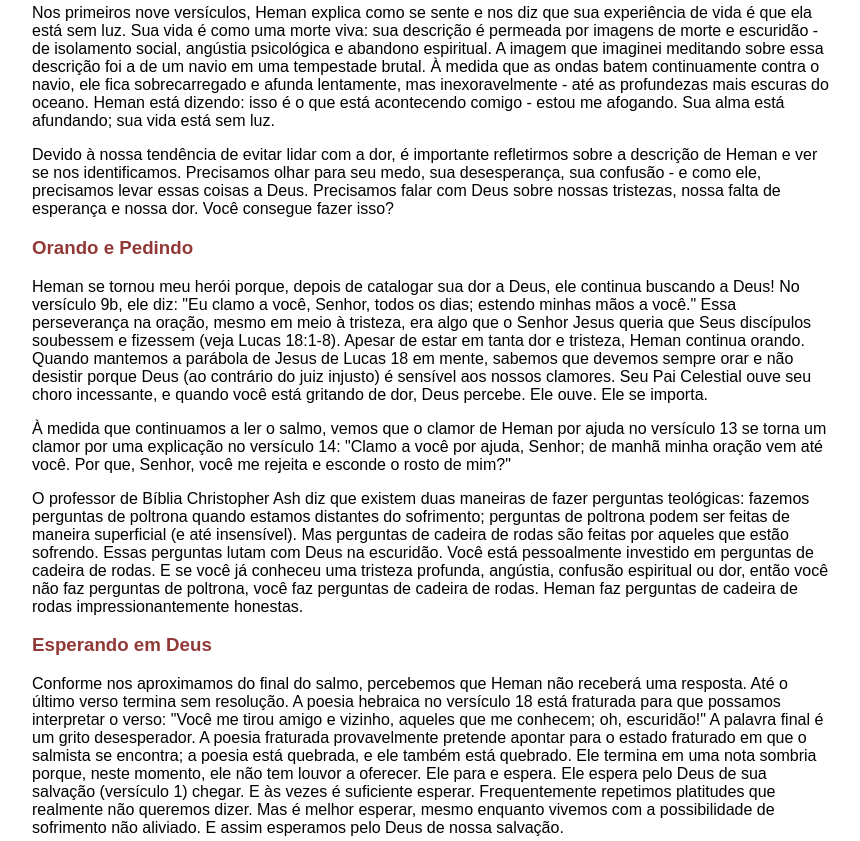
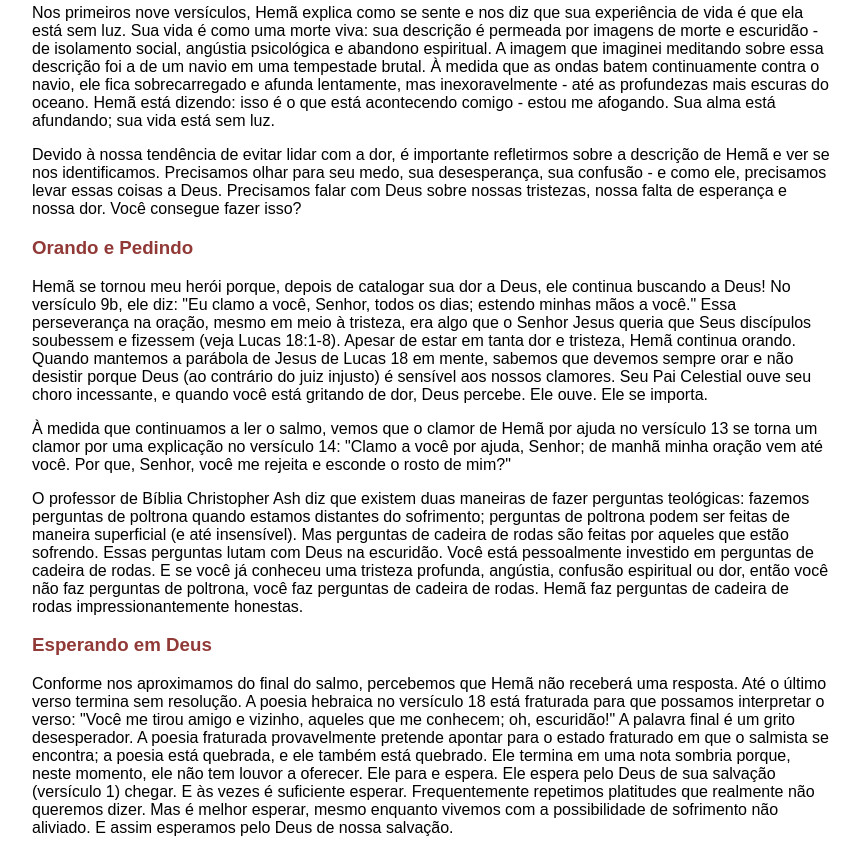
Before and after one commit to amigosnador/amigosnador.github.io, a plain HTML site: page blog/depressao/perseverando_atraves_da_tristeza_em_oracao.html in a window 1280 px wide. Shown: the part 553-1394 px from the top of the page, without its empty margins (208-1068 px from the left). Drawn offline with Linux system fonts and the light colour scheme.

```diff
--- a/blog/depressao/perseverando_atraves_da_tristeza_em_oracao.html
+++ b/blog/depressao/perseverando_atraves_da_tristeza_em_oracao.html
@@ -17,14 +17,14 @@
         <p>É por isso que achei o Salmo 88 tão útil. O Salmo 88 nos ensina como perseverar na oração em meio à tristeza. É uma música que podemos aprender a cantar. Falando do Salmo 88, Derek Kidner diz: "Não há oração mais triste no Saltério. Aqui, como em outros lamentos, a parte do leitor não precisa ser a de espectador, seja qual for seu humor atual, mas a de companheiro em oração às pessoas deprimidas ou excluídas cujo estado de espírito o salmo coloca em palavras: palavras para serem usadas." [1]</p>
         <p>Então, vamos pensar em como essas palavras podem ser colocadas em prática em nossas vidas.</p>
         <h3>Identificando a Dor</h3>
-        <p>Nos primeiros nove versículos, Heman explica como se sente e nos diz que sua experiência de vida é que ela está sem luz. Sua vida é como uma morte viva: sua descrição é permeada por imagens de morte e escuridão - de isolamento social, angústia psicológica e abandono espiritual. A imagem que imaginei meditando sobre essa descrição foi a de um navio em uma tempestade brutal. À medida que as ondas batem continuamente contra o navio, ele fica sobrecarregado e afunda lentamente, mas inexoravelmente - até as profundezas mais escuras do oceano. Heman está dizendo: isso é o que está acontecendo comigo - estou me afogando. Sua alma está afundando; sua vida está sem luz.</p>
-        <p>Devido à nossa tendência de evitar lidar com a dor, é importante refletirmos sobre a descrição de Heman e ver se nos identificamos. Precisamos olhar para seu medo, sua desesperança, sua confusão - e como ele, precisamos levar essas coisas a Deus. Precisamos falar com Deus sobre nossas tristezas, nossa falta de esperança e nossa dor. Você consegue fazer isso?</p>
+        <p>Nos primeiros nove versículos, Hemã explica como se sente e nos diz que sua experiência de vida é que ela está sem luz. Sua vida é como uma morte viva: sua descrição é permeada por imagens de morte e escuridão - de isolamento social, angústia psicológica e abandono espiritual. A imagem que imaginei meditando sobre essa descrição foi a de um navio em uma tempestade brutal. À medida que as ondas batem continuamente contra o navio, ele fica sobrecarregado e afunda lentamente, mas inexoravelmente - até as profundezas mais escuras do oceano. Hemã está dizendo: isso é o que está acontecendo comigo - estou me afogando. Sua alma está afundando; sua vida está sem luz.</p>
+        <p>Devido à nossa tendência de evitar lidar com a dor, é importante refletirmos sobre a descrição de Hemã e ver se nos identificamos. Precisamos olhar para seu medo, sua desesperança, sua confusão - e como ele, precisamos levar essas coisas a Deus. Precisamos falar com Deus sobre nossas tristezas, nossa falta de esperança e nossa dor. Você consegue fazer isso?</p>
         <h3>Orando e Pedindo</h3>
-        <p>Heman se tornou meu herói porque, depois de catalogar sua dor a Deus, ele continua buscando a Deus! No versículo 9b, ele diz: "Eu clamo a você, Senhor, todos os dias; estendo minhas mãos a você." Essa perseverança na oração, mesmo em meio à tristeza, era algo que o Senhor Jesus queria que Seus discípulos soubessem e fizessem (veja Lucas 18:1-8). Apesar de estar em tanta dor e tristeza, Heman continua orando. Quando mantemos a parábola de Jesus de Lucas 18 em mente, sabemos que devemos sempre orar e não desistir porque Deus (ao contrário do juiz injusto) é sensível aos nossos clamores. Seu Pai Celestial ouve seu choro incessante, e quando você está gritando de dor, Deus percebe. Ele ouve. Ele se importa.</p>
-        <p>À medida que continuamos a ler o salmo, vemos que o clamor de Heman por ajuda no versículo 13 se torna um clamor por uma explicação no versículo 14: "Clamo a você por ajuda, Senhor; de manhã minha oração vem até você. Por que, Senhor, você me rejeita e esconde o rosto de mim?"</p>
-        <p>O professor de Bíblia Christopher Ash diz que existem duas maneiras de fazer perguntas teológicas: fazemos perguntas de poltrona quando estamos distantes do sofrimento; perguntas de poltrona podem ser feitas de maneira superficial (e até insensível). Mas perguntas de cadeira de rodas são feitas por aqueles que estão sofrendo. Essas perguntas lutam com Deus na escuridão. Você está pessoalmente investido em perguntas de cadeira de rodas. E se você já conheceu uma tristeza profunda, angústia, confusão espiritual ou dor, então você não faz perguntas de poltrona, você faz perguntas de cadeira de rodas. Heman faz perguntas de cadeira de rodas impressionantemente honestas.</p>
+        <p>Hemã se tornou meu herói porque, depois de catalogar sua dor a Deus, ele continua buscando a Deus! No versículo 9b, ele diz: "Eu clamo a você, Senhor, todos os dias; estendo minhas mãos a você." Essa perseverança na oração, mesmo em meio à tristeza, era algo que o Senhor Jesus queria que Seus discípulos soubessem e fizessem (veja Lucas 18:1-8). Apesar de estar em tanta dor e tristeza, Hemã continua orando. Quando mantemos a parábola de Jesus de Lucas 18 em mente, sabemos que devemos sempre orar e não desistir porque Deus (ao contrário do juiz injusto) é sensível aos nossos clamores. Seu Pai Celestial ouve seu choro incessante, e quando você está gritando de dor, Deus percebe. Ele ouve. Ele se importa.</p>
+        <p>À medida que continuamos a ler o salmo, vemos que o clamor de Hemã por ajuda no versículo 13 se torna um clamor por uma explicação no versículo 14: "Clamo a você por ajuda, Senhor; de manhã minha oração vem até você. Por que, Senhor, você me rejeita e esconde o rosto de mim?"</p>
+        <p>O professor de Bíblia Christopher Ash diz que existem duas maneiras de fazer perguntas teológicas: fazemos perguntas de poltrona quando estamos distantes do sofrimento; perguntas de poltrona podem ser feitas de maneira superficial (e até insensível). Mas perguntas de cadeira de rodas são feitas por aqueles que estão sofrendo. Essas perguntas lutam com Deus na escuridão. Você está pessoalmente investido em perguntas de cadeira de rodas. E se você já conheceu uma tristeza profunda, angústia, confusão espiritual ou dor, então você não faz perguntas de poltrona, você faz perguntas de cadeira de rodas. Hemã faz perguntas de cadeira de rodas impressionantemente honestas.</p>
         <h3>Esperando em Deus</h3>
-        <p>Conforme nos aproximamos do final do salmo, percebemos que Heman não receberá uma resposta. Até o último verso termina sem resolução. A poesia hebraica no versículo 18 está fraturada para que possamos interpretar o verso: "Você me tirou amigo e vizinho, aqueles que me conhecem; oh, escuridão!" A palavra final é um grito desesperador. A poesia fraturada provavelmente pretende apontar para o estado fraturado em que o salmista se encontra; a poesia está quebrada, e ele também está quebrado. Ele termina em uma nota sombria porque, neste momento, ele não tem louvor a oferecer. Ele para e espera. Ele espera pelo Deus de sua salvação (versículo 1) chegar. E às vezes é suficiente esperar. Frequentemente repetimos platitudes que realmente não queremos dizer. Mas é melhor esperar, mesmo enquanto vivemos com a possibilidade de sofrimento não aliviado. E assim esperamos pelo Deus de nossa salvação.</p>
+        <p>Conforme nos aproximamos do final do salmo, percebemos que Hemã não receberá uma resposta. Até o último verso termina sem resolução. A poesia hebraica no versículo 18 está fraturada para que possamos interpretar o verso: "Você me tirou amigo e vizinho, aqueles que me conhecem; oh, escuridão!" A palavra final é um grito desesperador. A poesia fraturada provavelmente pretende apontar para o estado fraturado em que o salmista se encontra; a poesia está quebrada, e ele também está quebrado. Ele termina em uma nota sombria porque, neste momento, ele não tem louvor a oferecer. Ele para e espera. Ele espera pelo Deus de sua salvação (versículo 1) chegar. E às vezes é suficiente esperar. Frequentemente repetimos platitudes que realmente não queremos dizer. Mas é melhor esperar, mesmo enquanto vivemos com a possibilidade de sofrimento não aliviado. E assim esperamos pelo Deus de nossa salvação.</p>
         <p>Este salmo é difícil para nós processarmos. Quero uma solução rápida, uma solução fácil. Mas este salmo me desacelera, me ensinando que pode haver longas temporadas de espera, e nessas temporadas de espera, posso perseverar na tristeza continuando a orar.</p>
         <p>Finalmente, seria negligente de nossa parte encerrar nossa reflexão sobre este salmo sem pensar naquele que o cantou ultimamente. Esta canção de dor foi composta para Jesus; é Sua canção antes de ser nossa. "Os cristãos sabem que Jesus suportou a escuridão final da ira de Deus." [2] Em nossa dor e depressão, podemos sentir que Deus nos abandonou - mas Ele não o fez. Porque Jesus entrou na mais profunda escuridão por nós, Deus, o Pai, agora estará sempre conosco em qualquer escuridão que enfrentemos. E assim nosso Pai está conosco, mesmo quando não podemos senti-Lo. Ele está conosco na escuridão para que possamos falar com Ele, e podemos esperar por Ele - perseverando na tristeza na oração.</p>
         <h3>Perguntas para Reflexão</h3>
```
Also changed, not shown: js/posts.js (+12 -1 lines).
